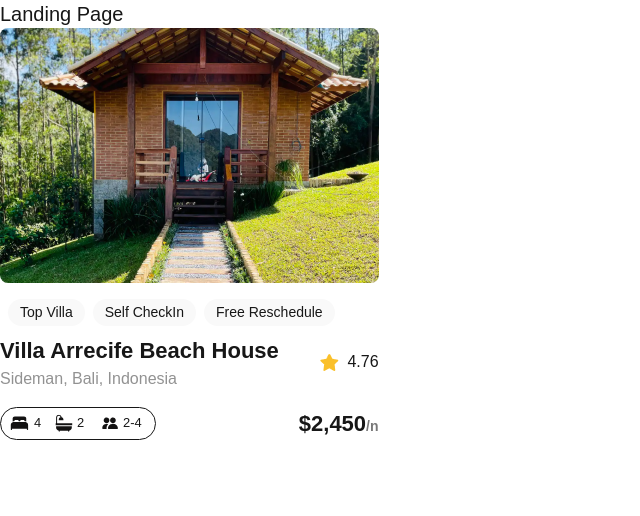
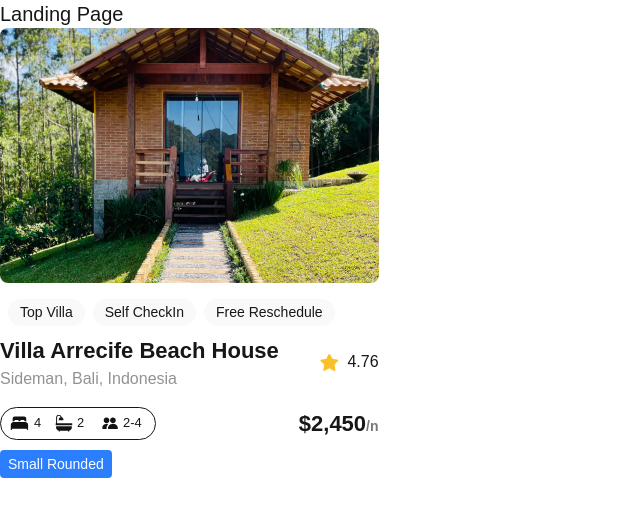
Before and after one commit to YeabsiraBezabih/alx-project-0x00-setup, a Next.js app in the folder alx-project-0x00/: page /landing in a window 1280 px wide. Shown: the top 516 px of the page, without its empty margins (0-640 px from the left). Built offline with nearby package versions, Linux system fonts and the light colour scheme.

Commit message:
Add Button component with props for title, size, shape, and click handler

```diff
--- /dev/null
+++ b/alx-project-0x00/components/Button.tsx
@@ -0,0 +1,32 @@
+/*
+Objective: Create a button component that accepts title and styles as an argument. Create multiple instances (sizes: small, medium, Large - shapes: rounded-sm, rounded-md, rounded-full) of the button component under the /landing paths
+
+*/
+
+import React from 'react';
+import { ButtonProps } from '@/interfaces';
+
+const Button: React.FC<ButtonProps> = ({ title, size, shape, onClick }) => {
+  const sizeClasses = {
+    small: 'px-2 py-1 text-sm',
+    medium: 'px-3 py-1.5 text-base',
+    large: 'px-4 py-2 text-lg',
+  };
+
+  const shapeClasses = {
+    'rounded-sm': 'rounded-sm',
+    'rounded-md': 'rounded-md',
+    'rounded-full': 'rounded-full',
+  };
+
+  return (
+    <button
+      className={`bg-blue-500 text-white ${sizeClasses[size]} ${shapeClasses[shape]}`}
+      onClick={onClick}
+    >
+      {title}
+    </button>
+  );
+};
+
+export default Button;
--- a/alx-project-0x00/interfaces/index.ts
+++ b/alx-project-0x00/interfaces/index.ts
@@ -1,3 +1,10 @@
 export interface PillProps {
   title: string
 }
+
+export interface ButtonProps {
+  title: string;
+  size: 'small' | 'medium' | 'large';
+  shape: 'rounded-sm' | 'rounded-md' | 'rounded-full';
+  onClick?: () => void;
+}
--- a/alx-project-0x00/pages/landing.tsx
+++ b/alx-project-0x00/pages/landing.tsx
@@ -1,12 +1,16 @@
 import React from 'react';
 import Card from '@/components/Card';
+import Button from '@/components/Button';
 
 const Landing: React.FC =  () => {
   return (
     <div>
       <h1 className=" text-xl font-extralight">Landing Page</h1>
       <Card />
-    </div>
+
+      <Button title="Small Rounded" size="small" shape="rounded-sm" onClick={() => alert('Small Rounded Button Clicked')} />
+
+     </div>
   )
 }
-export default Landing
+export default Landing;
```
